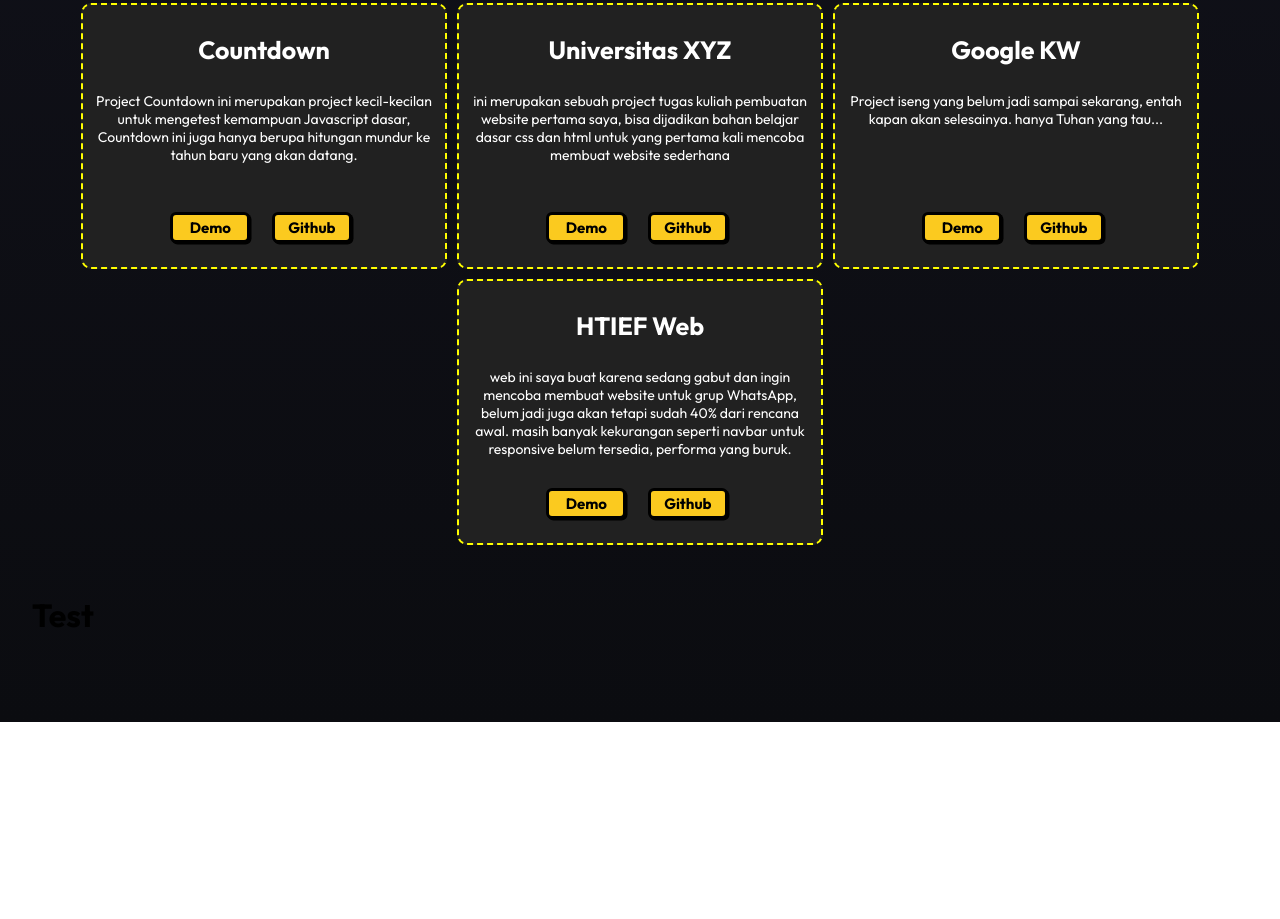
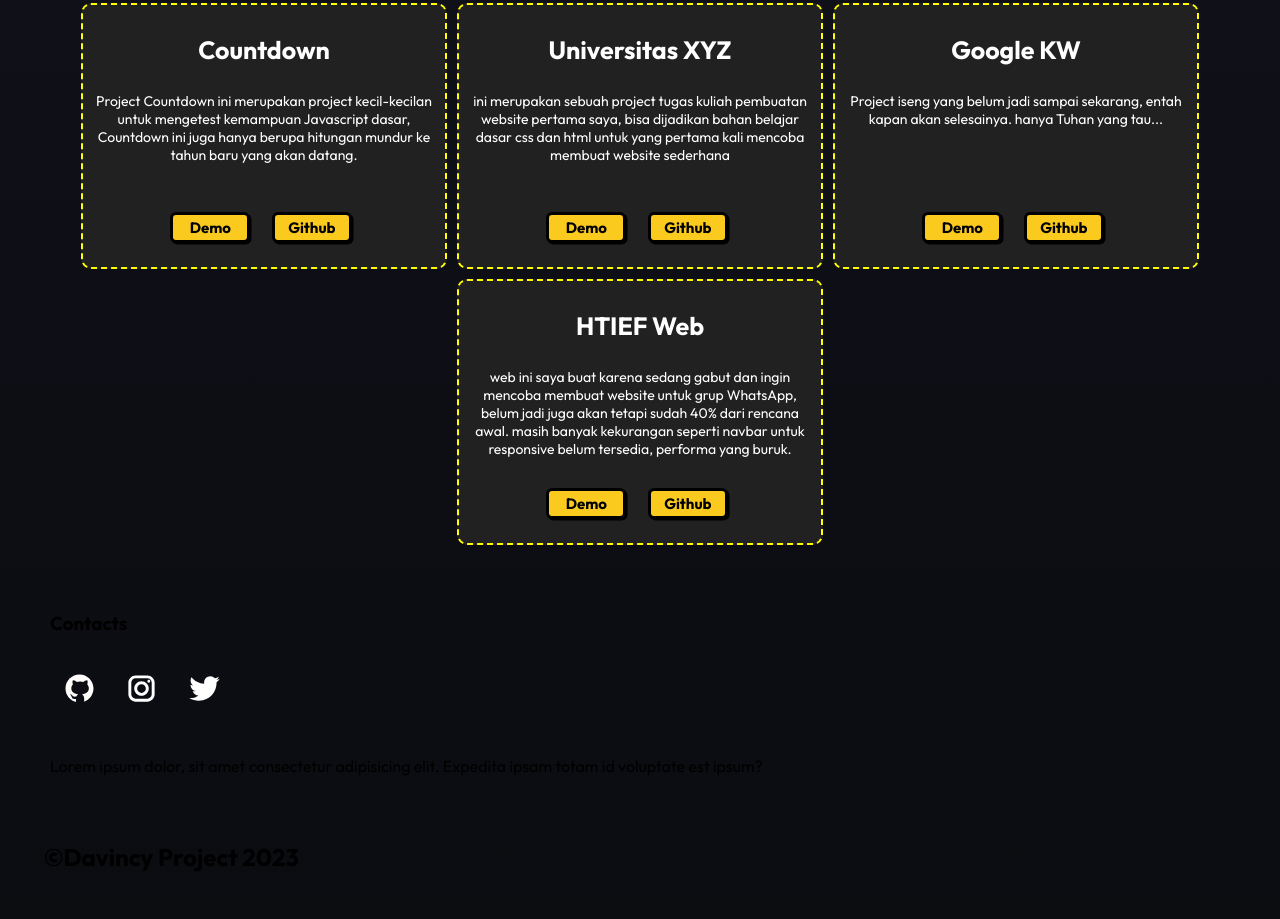
Before and after one commit to DavincyProject/porto-web, a website: page index.html in a window 1280 px wide. Shown: the part 918-1837 px from the top of the page. Before the commit the page ends 1640 px from the top, so only its background shows below. Drawn offline with nearby package versions, Linux system fonts and the light colour scheme.

Commit message:
Add files via upload

```diff
--- a/index.html
+++ b/index.html
@@ -19,7 +19,7 @@
         <div class="center-navbar">
           <a href="#">Home</a>
           <a>About</a>
-          <a>Contact</a>
+          <a href="#contacts">Contact</a>
         </div>
 
         <div class="right-nav">
@@ -166,60 +166,35 @@
       </div>
     </div>
 
-    <footer>
-      <h1>Test</h1>
-    </footer>
-
-    <!-- <div class="footer-container">
-      <div class="judul">
-        <h1>Contacts</h1>
-      </div>
-      <div class="footer-content-container">
-        <div class="content-left">
-          <div class="container-icon">
-            <a href="https://github.com/DavincyProject"></a>
-              <div class="image-left">
-                <img class="footer-icon" src="assets/icon/github.svg">
-              </div>
-              <div class="text-right-footer">
-                <p>Davincy Project</p>
-              </div>
-            </a>
-          </div>
-          <div class="container-icon">
-            <div class="image-left">
-              <img class="footer-icon" src="assets/icon/instagram.svg">
-            </div>
-            <div class="text-right-footer">
-              <a href="https://www.instagram.com/billydavincy1/">
-                <p>@billydavincy1</p>
-              </a>
+    <section id="contacts">
+      <div class="wrapper">
+        <div class="footer">
+          <div class="fkiri">
+            <h3>Contacts</h3>
+            <div class="logo-kontak">
+              <a href="https://github.com/DavincyProject"
+                ><img src="assets/icon/github.svg" style="width: 35px"
+              /></a>
+              <a href="https://www.instagram.com/billydavincy1/"
+                ><img src="assets/icon/instagram.svg" style="width: 35px"
+              /></a>
+              <a href="https://twitter.com/billydavincy"
+                ><img src="assets/icon/twitter.svg" style="width: 35px"
+              /></a>
             </div>
           </div>
-          <div class="container-icon">
-            <div class="image-left">
-              <img class="footer-icon" src="assets/icon/twitter.svg">
-            </div>
-            <div class="text-right-footer">
-              <a href="https://twitter.com/billydavincy">
-                <p>@billydavincy</p>
-              </a>
-            </div>
+          <div class="fkanan">
+            <p>
+              Lorem ipsum dolor, sit amet consectetur adipisicing elit. Expedita
+              ipsam totam id voluptate est ipsum?
+            </p>
           </div>
         </div>
-        <div class="content-right">
-          <p>
-            Perkenalkan nama saya Billy, saya mahasiswa Semester 6 awal di
-            Universitas Bina Sarana Informatika, dengan jurusan Teknik
-            Informatika. ini merupakan web porto saya yang dibuat dengan
-            sederhana.
-          </p>
+        <div class="bawah">
+          <h1>&copyDavincy Project 2023</h1>
         </div>
       </div>
-      <div class="copyright">
-        <h1>&copy Davincy Project 2023</h1>
-      </div>
-    </div> -->
+    </section>
 
     <!-- typed js start here -->
     <script src="https://cdn.jsdelivr.net/npm/typed.js@2.0.12"></script>
```
